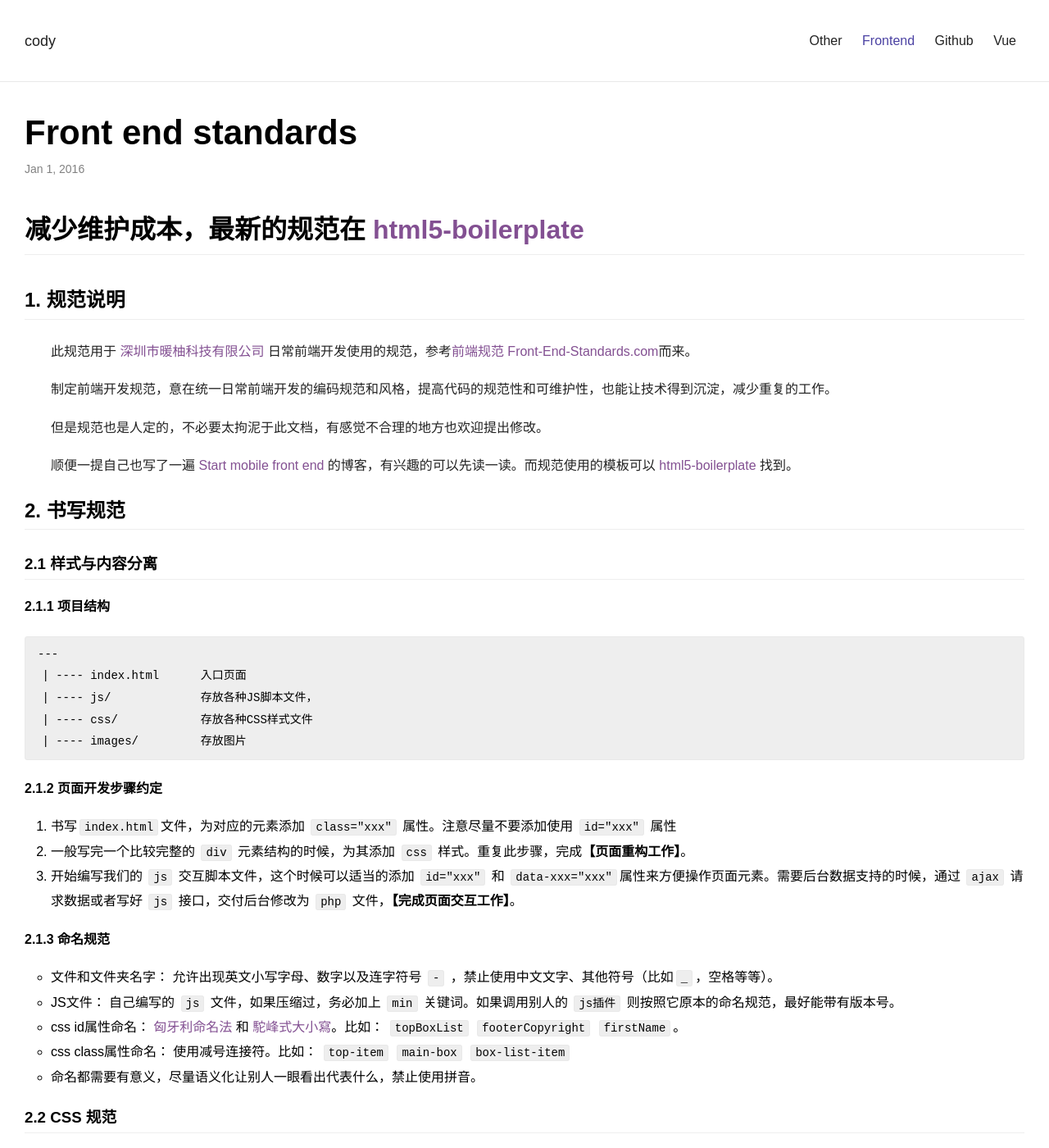
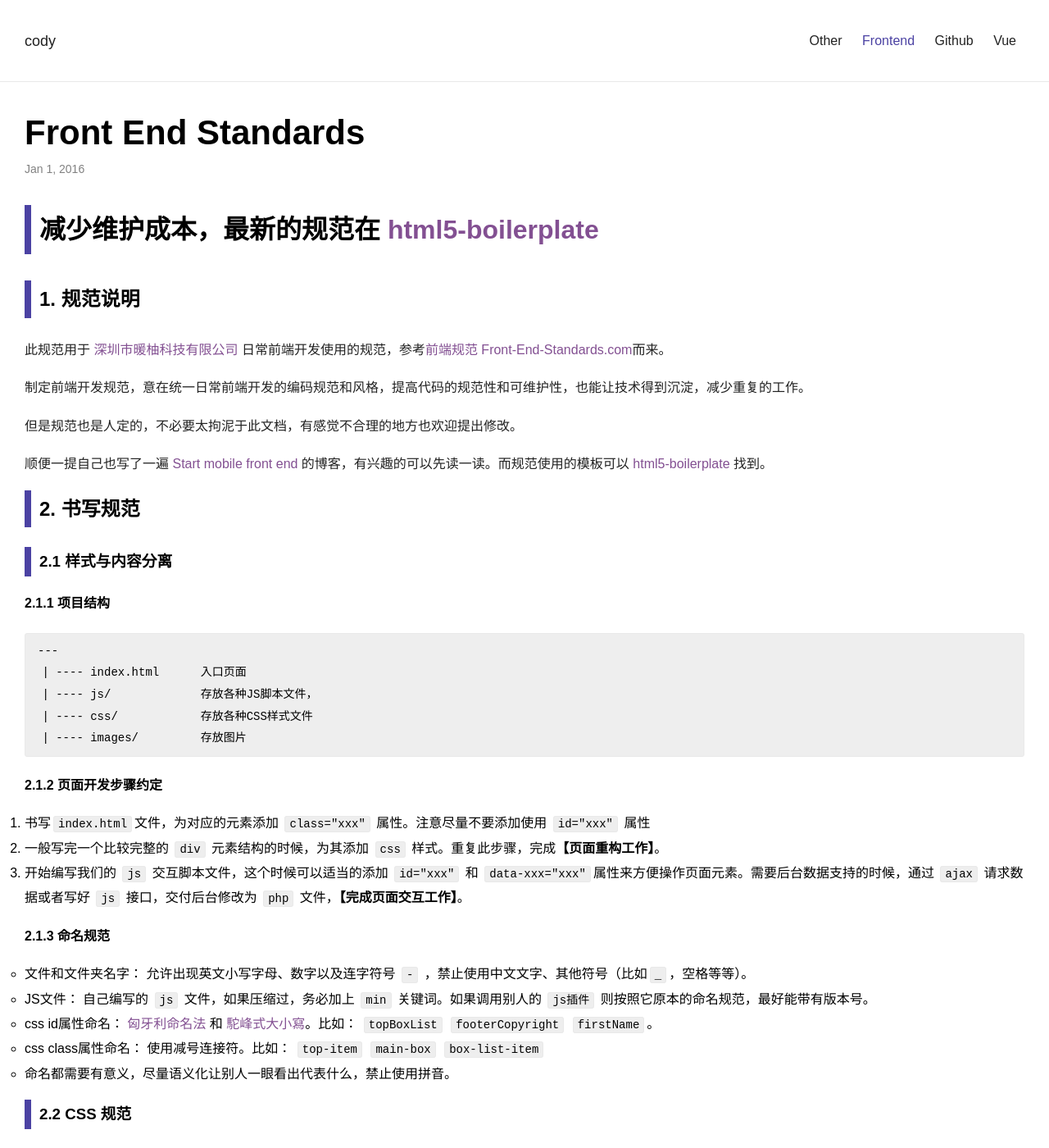
Before and after one commit to cody1991/cody1991.github.io, a Jekyll site: the page built from _posts/2016-01-01-front-end-standards.md, in a window 1280 px wide and 1400 px high. Shown: the whole window at 82% size. Built offline with Jekyll 4.4.1, drawn with Linux system fonts in a browser that asks for light colours; nearby versions of some CDN libraries; comment, search, counter and statistics services are not loaded.

Commit message:
modify some styles

```diff
--- a/css/main.css
+++ b/css/main.css
@@ -232,6 +232,7 @@ table {
   overflow: hidden;
   display: block;
   font-size: 24px;
+  text-transform: capitalize;
 }
 .post-list li .post-meta {
   font-size: 14px;
@@ -283,6 +284,7 @@ table {
   margin-top: 15px;
   font-size: 42px;
   line-height: 1.5;
+  text-transform: capitalize;
 }
 .post-content {
   margin-bottom: 30px;
@@ -290,14 +292,14 @@ table {
 .post-content h1,
 .post-content h2,
 .post-content h3 {
-  border-bottom: 1px solid #eee;
   margin-bottom: 1em;
+  padding-left: 10px;
+  border-left: 8px solid #4b42a3;
 }
 .post-content a {
   color: #835092;
 }
 .post-content p {
-  text-indent: 2em;
   color: #222222;
   margin-bottom: 1em;
 }
@@ -309,7 +311,6 @@ table {
 }
 .post-content ol,
 .post-content ul {
-  padding-left: 2em;
   padding-top: 1em;
   padding-bottom: 1em;
 }
--- a/js/common.js
+++ b/js/common.js
@@ -1,8 +1,6 @@
-window.onload = function() {
+$(document).ready(function() {
     $('#loading').remove();
     $('body').css('overflow', 'auto');
-}
-$(document).ready(function() {
 
     //  unveil function
     (function($) {
@@ -98,7 +96,7 @@ $(document).ready(function() {
 
         function init() {
             $("#toTop").scrollToTop();
-            $('.book-images').unveil(200,function(){
+            $('.book-images').unveil(200, function() {
                 $(this).removeClass('book-images');
             });
             var siteNav = $('#site-nav');
```
Also changed, not shown: css/main.less (+8 -3 lines), README.md.
